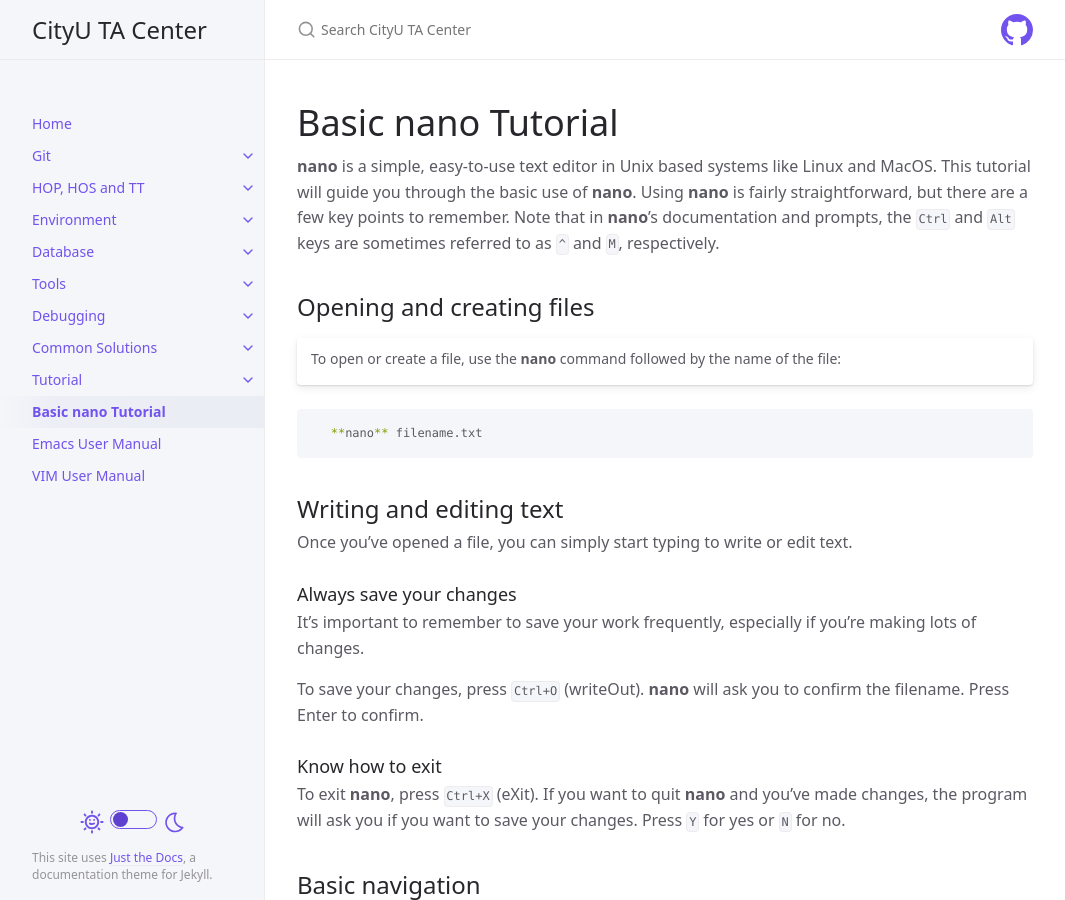
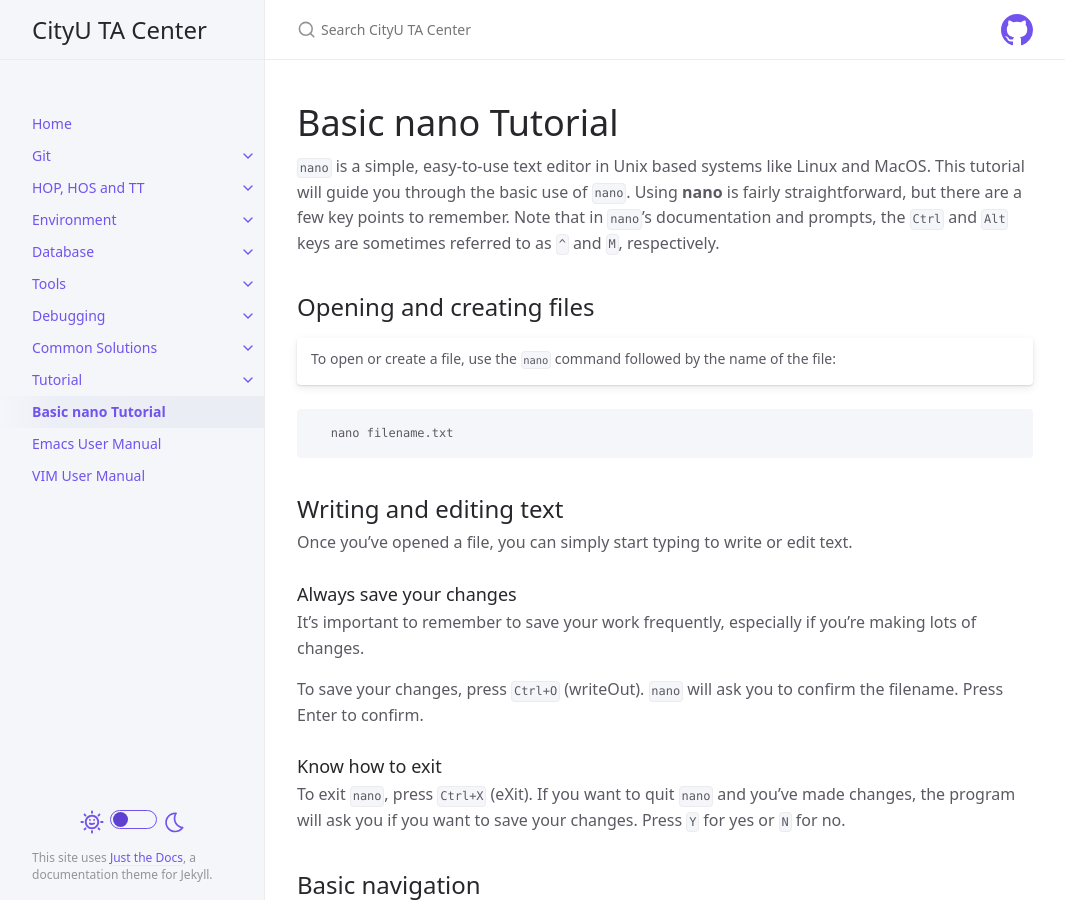
Before and after one commit to thomasthaddeus/cityuseattle.github.io, a Jekyll site: the page built from docs/tools/nano_Basics.md, in a window 1280 px wide and 900 px high. Shown: the whole window, without its empty margins (107-1172 px from the left). Built offline with Jekyll 4.4.1, drawn with Linux system fonts in a browser that asks for light colours; our own code applies the rules of GitHub Pages for plain Markdown files.

````diff
--- a/docs/tools/nano_Basics.md
+++ b/docs/tools/nano_Basics.md
@@ -1,13 +1,13 @@
 # Basic **nano** Tutorial
 
-**nano** is a simple, easy-to-use text editor in Unix based systems like Linux and MacOS. This tutorial will guide you through the basic use of **nano**. Using **nano** is fairly straightforward, but there are a few key points to remember. Note that in **nano**'s documentation and prompts, the `Ctrl` and `Alt` keys are sometimes referred to as `^` and `M`, respectively.
+**`nano`** is a simple, easy-to-use text editor in Unix based systems like Linux and MacOS. This tutorial will guide you through the basic use of **`nano`**. Using **nano** is fairly straightforward, but there are a few key points to remember. Note that in **`nano`**'s documentation and prompts, the `Ctrl` and `Alt` keys are sometimes referred to as `^` and `M`, respectively.
 
 ## Opening and creating files
 
-To open or create a file, use the **nano** command followed by the name of the file:|
+To open or create a file, use the **`nano`** command followed by the name of the file:|
 
    ```bash
-   **nano** filename.txt
+   nano filename.txt
    ```
 
 ## Writing and editing text
@@ -18,11 +18,11 @@ Once you've opened a file, you can simply start typing to write or edit text.
 
 It's important to remember to save your work frequently, especially if you're making lots of changes.
 
-To save your changes, press `Ctrl+O` (writeOut). **nano** will ask you to confirm the filename. Press Enter to confirm.
+To save your changes, press `Ctrl+O` (writeOut). **`nano`** will ask you to confirm the filename. Press Enter to confirm.
 
 ### Know how to exit
 
-To exit **nano**, press `Ctrl+X` (eXit). If you want to quit **nano** and you've made changes, the program will ask you if you want to save your changes. Press `Y` for yes or `N` for no.
+To exit **`nano`**, press `Ctrl+X` (eXit). If you want to quit **`nano`** and you've made changes, the program will ask you if you want to save your changes. Press `Y` for yes or `N` for no.
 
 ## Basic navigation
 
@@ -67,15 +67,15 @@ Press `Ctrl+W` (whereIs) to search for text in your file. Type in the text you w
 
 ### GetHelp
 
-Remember, you can always press `Ctrl+G` (getHelp) to display the help text in **nano**.
+Remember, you can always press `Ctrl+G` (getHelp) to display the help text in **`nano`**.
 
 ## Advanced Features
 
-There are more advanced features and shortcuts in **nano** that can further improve your productivity.
+There are more advanced features and shortcuts in **`nano`** that can further improve your productivity.
 
 ### Undo and Redo
 
-**nano** allows for undoing and redoing actions with
+**`nano`** allows for undoing and redoing actions with
 
 - `Alt+U` (undo)
 - `Alt+E` (redo)
````
